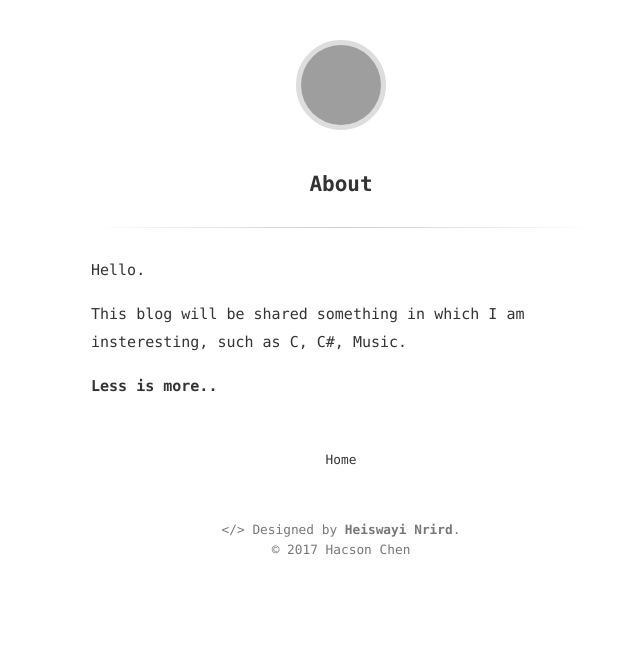
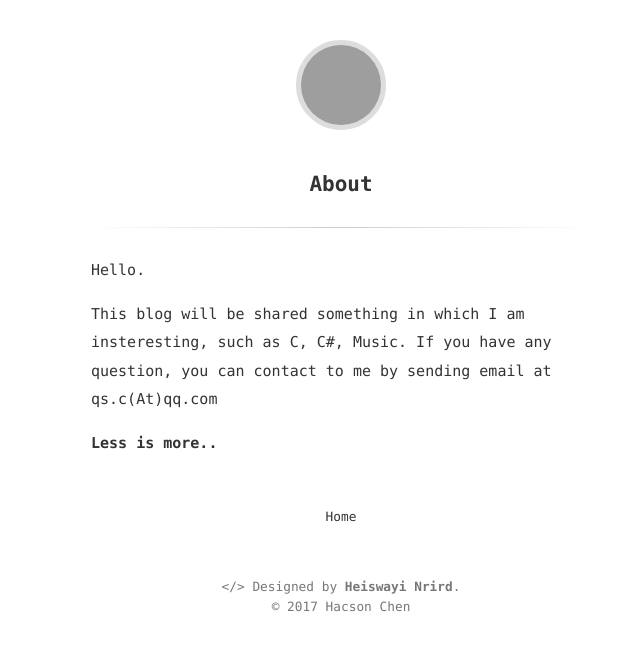
Before and after one commit to hacsonchen/hacsonchen.github.io, a Jekyll site: the page built from about.md, in a window 1280 px wide. Shown: the top 651 px of the page, without its empty margins (299-939 px from the left). Built offline with Jekyll 4.4.1, drawn with Linux system fonts in a browser that asks for light colours; grey boxes are pictures that could not be loaded.

Commit message:
change about.md

```diff
--- a/about.md
+++ b/about.md
@@ -5,6 +5,6 @@ title: About
 
 Hello.
 
-This blog will be shared something in which I am insteresting, such as C, C#, Music.
+This blog will be shared something in which I am insteresting, such as C, C#, Music. If you have any question, you can contact to me by sending email at qs.c(At)qq.com
 
 **Less is more..**
```
